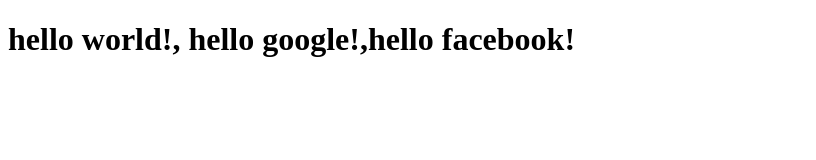
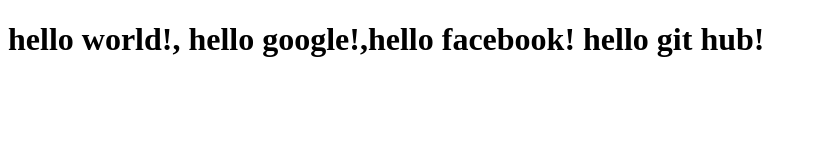
Before and after one commit to Shaharyar-saleem/lecture0, a plain HTML site: page index.html in a window 1280 px wide. Shown: the whole page, without its empty margins (0-816 px from the left). Drawn offline with Linux system fonts and the light colour scheme.

Commit message:
Update index.html

```diff
--- a/index.html
+++ b/index.html
@@ -5,6 +5,6 @@
 	<title>This is webpage</title>
 </head>
 <body>
-	<h1>hello world!, hello google!,hello facebook!</h1>
+	<h1>hello world!, hello google!,hello facebook! hello git hub!</h1>
 </body>
 </html>
```
